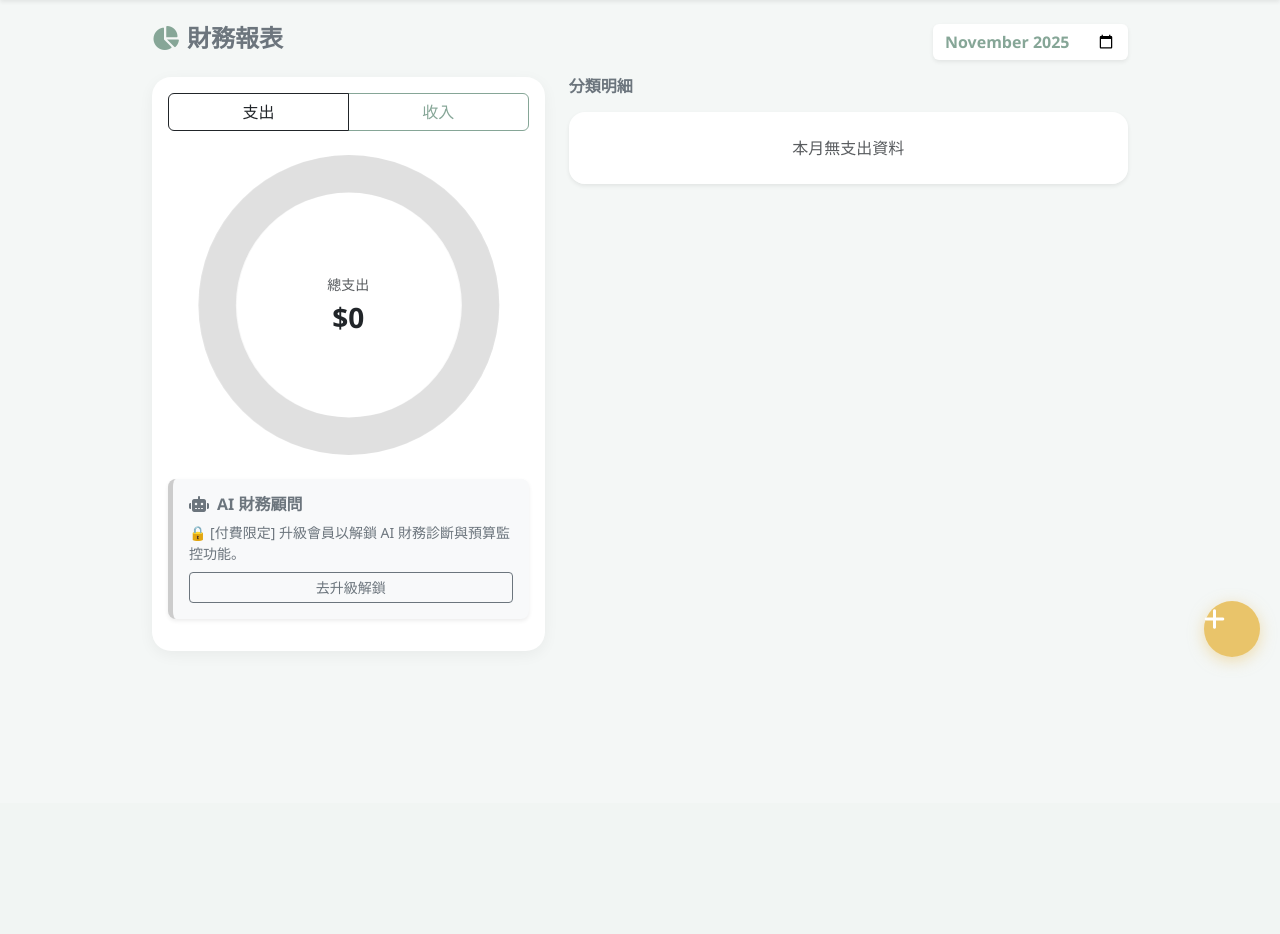
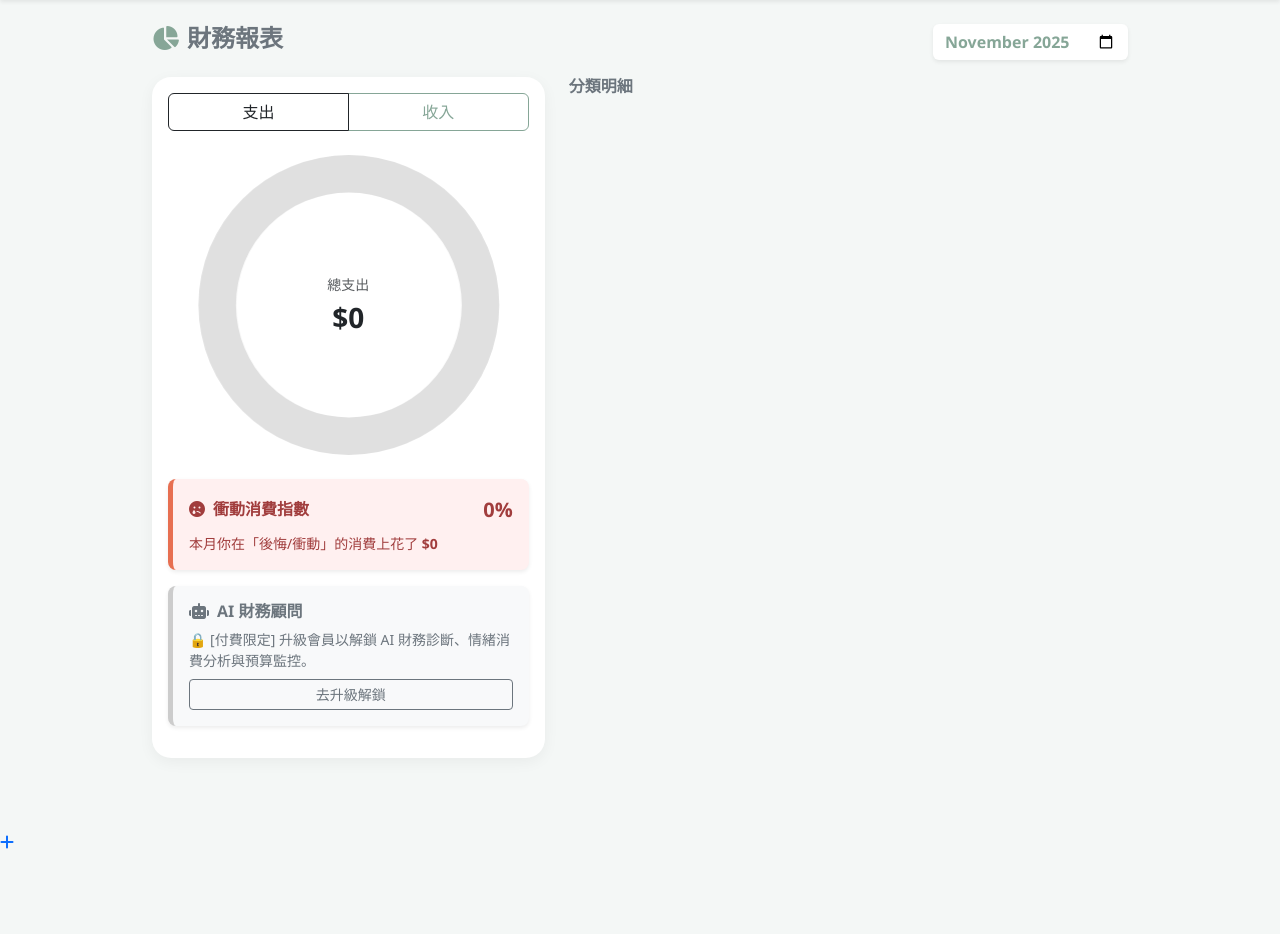
Before and after one commit to Waynejman/finance-app, a Flask app: page /analysis in a window 1280 px wide. Shown: the part 58-992 px from the top of the page. Before the commit the page ends 724 px from the top, so only its background shows below. Run offline with Flask 3, Linux system fonts and the light colour scheme; the visitor is signed in with stand-in values (Sample User, id 1); data that the repository does not hold is empty.

Commit message:
Final version with premium features

```diff
--- a/app.py
+++ b/app.py
@@ -2,6 +2,7 @@ import os
 import time
 import urllib.parse
 import hashlib
+import re
 from flask import Flask, render_template, request, redirect, url_for, flash, Response
 from flask_sqlalchemy import SQLAlchemy
 from flask_login import LoginManager, UserMixin, login_user, login_required, logout_user, current_user
@@ -13,7 +14,7 @@ import io
 app = Flask(__name__)
 app.config['SECRET_KEY'] = 'your_secret_key'
 
-# --- 資料庫連線 (Render 自動切換) ---
+# --- 資料庫連線 (Render / Local 自動切換) ---
 database_url = os.environ.get('DATABASE_URL')
 if database_url and database_url.startswith("postgres://"):
     database_url = database_url.replace("postgres://", "postgresql://")
@@ -76,6 +77,7 @@ class Transaction(db.Model):
     main_category = db.Column(db.String(50), nullable=False)
     item_name = db.Column(db.String(50), nullable=False)
     note = db.Column(db.String(200))
+    mood = db.Column(db.String(20), default="neutral") # happy, neutral, regret
     user_id = db.Column(db.Integer, db.ForeignKey('user.id'), nullable=False)
 
 class Subscription(db.Model):
@@ -108,7 +110,14 @@ class Feedback(db.Model):
     message = db.Column(db.String(500), nullable=False)
     date_sent = db.Column(db.DateTime, default=datetime.utcnow)
 
-# --- 綠界加密函式 ---
+# --- 輔助函式 ---
+def is_password_strong(password):
+    if len(password) < 8: return False
+    if not re.search(r"[a-z]", password): return False
+    if not re.search(r"[A-Z]", password): return False
+    if not re.search(r"[0-9]", password): return False
+    return True
+
 def get_mac_value(params):
     sorted_params = sorted(params.items())
     query_string = '&'.join([f'{k}={v}' for k, v in sorted_params])
@@ -138,11 +147,8 @@ def init_achievements():
 
 # 初始化資料庫
 with app.app_context():
-    # ★★★★★ 嚴重錯誤修復開關 ★★★★★
-    # 如果 Render 出現資料庫錯誤，請「取消下面這行的註解」(拿掉 #) 並上傳。
-    # 網頁正常開啟後，請務必「把 # 加回去」並再次上傳，否則資料會一直被清空！
-
-    #db.drop_all()
+    # ★★★ 正式上線：請務必將下面這行註解掉 (加上 #)，防止資料被清空 ★★★
+    # db.drop_all()
 
     db.create_all()
     init_achievements()
@@ -170,34 +176,16 @@ def create_ecpay_order():
     order_id = f"FinanceApp{int(time.time())}"
     order_time = datetime.now().strftime("%Y/%m/%d %H:%M:%S")
     amount = 100
-
-    # 建立訂單
     new_order = Order(trade_no=order_id, amount=amount, user_id=current_user.id, status="Pending")
-    db.session.add(new_order)
-    db.session.commit()
-
+    db.session.add(new_order); db.session.commit()
     params = {
-        'MerchantID': ECPAY_MERCHANT_ID,
-        'MerchantTradeNo': order_id,
-        'MerchantTradeDate': order_time,
-        'PaymentType': 'aio',
-        'TotalAmount': str(amount),
-        'TradeDesc': 'Upgrade to Premium',
-        'ItemName': '記帳管家-付費會員',
-        'ReturnURL': 'https://www.example.com',
-        'ClientBackURL': url_for('ecpay_return', order_id=order_id, _external=True),
-        'ChoosePayment': 'ALL',
-        'EncryptType': '1',
+        'MerchantID': ECPAY_MERCHANT_ID, 'MerchantTradeNo': order_id, 'MerchantTradeDate': order_time,
+        'PaymentType': 'aio', 'TotalAmount': str(amount), 'TradeDesc': 'Upgrade to Premium',
+        'ItemName': '記帳管家-付費會員', 'ReturnURL': 'https://www.example.com',
+        'ClientBackURL': url_for('ecpay_return', order_id=order_id, _external=True), 'ChoosePayment': 'ALL', 'EncryptType': '1',
     }
-
     params['CheckMacValue'] = get_mac_value(params)
-
-    form_html = f'''
-    <form id="ecpay_form" action="{ECPAY_ACTION_URL}" method="POST">
-        {''.join([f'<input type="hidden" name="{k}" value="{v}">' for k, v in params.items()])}
-    </form>
-    <script>document.getElementById("ecpay_form").submit();</script>
-    '''
+    form_html = f'''<form id="ecpay_form" action="{ECPAY_ACTION_URL}" method="POST">{''.join([f'<input type="hidden" name="{k}" value="{v}">' for k, v in params.items()])}</form><script>document.getElementById("ecpay_form").submit();</script>'''
     return form_html
 
 @app.route('/ecpay_return')
@@ -205,45 +193,36 @@ def create_ecpay_order():
 def ecpay_return():
     order_id = request.args.get('order_id')
     order = Order.query.filter_by(trade_no=order_id).first()
-
     if order and order.user_id == current_user.id:
         order.status = "Paid"
         current_user.is_premium = True
         db.session.commit()
-        flash('🎉 付款成功！感謝您的支持，所有功能已解鎖。')
-    else:
-        flash('⚠️ 訂單驗證失敗。')
-
+        flash('🎉 付款成功！感謝您的支持。')
+    else: flash('⚠️ 訂單驗證失敗。')
     return redirect(url_for('settings'))
 
 @app.route('/cancel_premium')
 @login_required
 def cancel_premium():
-    if current_user.is_premium:
-        current_user.is_premium = False
-        db.session.commit()
-        flash('⚠️ 您已取消付費會員資格，功能將恢復為免費版限制。')
+    if current_user.is_premium: current_user.is_premium = False; db.session.commit(); flash('⚠️ 已取消付費會員資格。')
     return redirect(url_for('settings'))
 
 @app.route('/restore_purchase')
 @login_required
 def restore_purchase():
     paid_order = Order.query.filter_by(user_id=current_user.id, status="Paid").first()
-    if paid_order:
-        current_user.is_premium = True
-        db.session.commit()
-        flash('♻️ 恢復成功！系統查詢到您有歷史付款紀錄，權益已恢復。')
-    else:
-        flash('❌ 恢復失敗。系統未找到您的付款紀錄。')
+    if paid_order: current_user.is_premium = True; db.session.commit(); flash('♻️ 恢復成功！')
+    else: flash('❌ 查無付款紀錄。')
     return redirect(url_for('settings'))
-
-# --- 其他路由 ---
 
 @app.route('/register', methods=['GET', 'POST'])
 def register():
     if request.method == 'POST':
         username = request.form['username']
         password = request.form['password']
+        if not is_password_strong(password):
+            flash('密碼強度不足！需包含至少8碼、大小寫英文及數字。')
+            return redirect(url_for('register'))
         if User.query.filter_by(username=username).first():
             flash('帳號已存在！')
             return redirect(url_for('register'))
@@ -279,11 +258,11 @@ def index():
         main_cat = request.form['main_category']
         item = request.form['item_name']
         note = request.form['note']
+        mood = request.form.get('mood', 'neutral')
         date_str = request.form.get('date')
         t_date = datetime.strptime(date_str, '%Y-%m-%d') if date_str else datetime.now()
-        new_trans = Transaction(amount=amount, type=t_type, main_category=main_cat, item_name=item, note=note, date=t_date, owner=current_user)
-        db.session.add(new_trans)
-        db.session.commit()
+        new_trans = Transaction(amount=amount, type=t_type, main_category=main_cat, item_name=item, note=note, mood=mood, date=t_date, owner=current_user)
+        db.session.add(new_trans); db.session.commit()
         check_achievements(current_user, transaction=new_trans)
         return redirect(url_for('index'))
 
@@ -295,11 +274,8 @@ def index():
     all_income = db.session.query(func.sum(Transaction.amount)).filter_by(user_id=current_user.id, type='income').scalar() or 0
     all_expense = db.session.query(func.sum(Transaction.amount)).filter_by(user_id=current_user.id, type='expense').scalar() or 0
     net_worth = all_income - all_expense
-
-    # 除以零防呆
     fire_progress = 0
-    if current_user.fire_target > 0:
-        fire_progress = min(100, int((net_worth / current_user.fire_target) * 100))
+    if current_user.fire_target > 0: fire_progress = min(100, int((net_worth / current_user.fire_target) * 100))
 
     return render_template('index.html', transactions=transactions, user=current_user, current_month=current_month, net_worth=net_worth, fire_progress=fire_progress)
 
@@ -330,10 +306,14 @@ def analysis():
     user_budgets = Budget.query.filter_by(user_id=current_user.id).all()
     budget_analysis = []
 
+    # 情緒消費
+    regret_amount = sum(t.amount for t in expenses if t.mood == 'regret')
+    regret_percent = 0
+    if total_exp > 0: regret_percent = int((regret_amount / total_exp) * 100)
+
     if current_user.is_premium:
         for b in user_budgets:
             spent = exp_grouped.get(b.category, {'total': 0})['total']
-            # 除以零防呆
             if b.amount > 0: percent = min(100, int((spent / b.amount) * 100))
             else: percent = 100 if spent > 0 else 0
             status = "danger" if percent >= 100 else ("warning" if percent >= 80 else "success")
@@ -342,15 +322,15 @@ def analysis():
     ai_advice = ""
     if current_user.is_premium:
         top_cat = max(exp_grouped, key=lambda k: exp_grouped[k]['total']) if exp_grouped else None
-        if total_inc > 0:
+        if regret_percent > 20: ai_advice = f"⚠️ 警報！本月有 {regret_percent}% 的支出是「後悔消費」，建議在下次付款前多想 3 秒鐘。"
+        elif total_inc > 0:
             rate = (total_inc - total_exp) / total_inc
-            if rate < 0: ai_advice = f"本月已透支！最大支出為「{top_cat}」，請注意。"
+            if rate < 0: ai_advice = f"本月已透支！最大支出為「{top_cat}」。"
             elif rate < 0.2: ai_advice = "儲蓄率偏低，建議設定預算來控制花費。"
-            else: ai_advice = "儲蓄率健康！可以考慮將結餘進行投資。"
-        elif total_exp > 0: ai_advice = "本月尚無收入，但已有支出，請注意現金流。"
+            else: ai_advice = "儲蓄率健康！繼續保持快樂理財。"
+        elif total_exp > 0: ai_advice = "本月尚無收入，但已有支出。"
         else: ai_advice = "目前沒有資料。"
-    else:
-        ai_advice = "🔒 [付費限定] 升級會員以解鎖 AI 財務診斷與預算監控功能。"
+    else: ai_advice = "🔒 [付費限定] 升級會員以解鎖 AI 財務診斷、情緒消費分析與預算監控。"
 
     return render_template('analysis.html',
                            exp_grouped=exp_grouped, inc_grouped=inc_grouped,
@@ -358,19 +338,15 @@ def analysis():
                            inc_labels=list(inc_grouped.keys()), inc_values=[d['total'] for d in inc_grouped.values()],
                            total_expense=total_exp, total_income=total_inc,
                            current_month=current_month, user=current_user, ai_advice=ai_advice,
-                           budget_analysis=budget_analysis)
+                           budget_analysis=budget_analysis, regret_amount=regret_amount, regret_percent=regret_percent)
 
 @app.route('/add_subscription', methods=['POST'])
 @login_required
 def add_subscription():
-    if not current_user.is_premium:
-        flash('🔒 訂閱管理為付費功能，請先升級。')
-        return redirect(url_for('settings'))
-    name = request.form['name']
-    amount = int(request.form['amount'])
+    if not current_user.is_premium: flash('🔒 請先升級。'); return redirect(url_for('settings'))
+    name = request.form['name']; amount = int(request.form['amount'])
     sub = Subscription(name=name, amount=amount, owner=current_user)
-    db.session.add(sub); db.session.commit()
-    check_achievements(current_user, subscription=sub)
+    db.session.add(sub); db.session.commit(); check_achievements(current_user, subscription=sub)
     return redirect(url_for('settings'))
 
 @app.route('/delete_subscription/<int:id>')
@@ -383,9 +359,7 @@ def delete_subscription(id):
 @app.route('/update_budget', methods=['POST'])
 @login_required
 def update_budget():
-    if not current_user.is_premium:
-        flash('🔒 預算設定為付費功能，請先升級。')
-        return redirect(url_for('settings'))
+    if not current_user.is_premium: flash('🔒 請先升級。'); return redirect(url_for('settings'))
     categories = ["餐飲", "交通", "娛樂", "購物", "房租", "其他"]
     for cat in categories:
         amount_str = request.form.get(f'budget_{cat}')
@@ -396,57 +370,47 @@ def update_budget():
                 if existing: existing.amount = amount
                 else: db.session.add(Budget(category=cat, amount=amount, owner=current_user))
             except ValueError: pass
-    db.session.commit()
-    check_achievements(current_user, budget=True)
-    flash('預算設定已更新！')
+    db.session.commit(); check_achievements(current_user, budget=True); flash('預算設定已更新！')
     return redirect(url_for('settings'))
 
 @app.route('/update_profile', methods=['POST'])
 @login_required
 def update_profile():
-    current_user.display_name = request.form['display_name']
-    current_user.bio = request.form['bio']
+    current_user.display_name = request.form['display_name']; current_user.bio = request.form['bio']
     try: current_user.fire_target = int(request.form['fire_target'])
     except ValueError: pass
-    db.session.commit()
-    flash('設定已更新！')
+    db.session.commit(); flash('設定已更新！')
     return redirect(url_for('settings'))
 
 @app.route('/change_password', methods=['POST'])
 @login_required
 def change_password():
-    old_pw = request.form['old_password']
-    new_pw = request.form['new_password']
-    if not current_user.check_password(old_pw):
-        flash('舊密碼錯誤！')
-    else:
-        current_user.set_password(new_pw)
-        db.session.commit()
-        flash('密碼修改成功！')
+    old_pw = request.form['old_password']; new_pw = request.form['new_password']
+    if not is_password_strong(new_pw): flash('新密碼強度不足 (需8碼+大小寫英文+數字)'); return redirect(url_for('settings'))
+    if not current_user.check_password(old_pw): flash('舊密碼錯誤！')
+    else: current_user.set_password(new_pw); db.session.commit(); flash('密碼修改成功！')
     return redirect(url_for('settings'))
 
 @app.route('/submit_feedback', methods=['POST'])
 @login_required
 def submit_feedback():
     message = request.form['message']
-    if message:
-        fb = Feedback(user_id=current_user.id, message=message)
-        db.session.add(fb); db.session.commit()
-        flash('感謝您的回饋！')
+    if message: fb = Feedback(user_id=current_user.id, message=message); db.session.add(fb); db.session.commit(); flash('感謝您的回饋！')
     return redirect(url_for('settings'))
 
 @app.route('/export_csv')
 @login_required
 def export_csv():
-    if not current_user.is_premium:
-        flash('🔒 匯出報表為付費功能，請先升級。')
-        return redirect(url_for('settings'))
+    if not current_user.is_premium: flash('🔒 請先升級。'); return redirect(url_for('settings'))
     all_trans = Transaction.query.filter_by(user_id=current_user.id).order_by(Transaction.date.desc()).all()
     output = io.StringIO(); output.write(u'\ufeff'); writer = csv.writer(output)
-    writer.writerow(['日期', '收支類型', '主分類', '細項', '金額', '備註'])
+    writer.writerow(['日期', '收支類型', '主分類', '細項', '金額', '消費情緒', '備註'])
     for t in all_trans:
         t_type_zh = "支出" if t.type == "expense" else "收入"
-        writer.writerow([t.date.strftime('%Y-%m-%d'), t_type_zh, t.main_category, t.item_name, t.amount, t.note])
+        mood_zh = "😐 需要"
+        if t.mood == 'happy': mood_zh = "😊 值得"
+        elif t.mood == 'regret': mood_zh = "😫 後悔"
+        writer.writerow([t.date.strftime('%Y-%m-%d'), t_type_zh, t.main_category, t.item_name, t.amount, mood_zh, t.note])
     return Response(output.getvalue(), mimetype="text/csv", headers={"Content-disposition": "attachment; filename=finance_report.csv"})
 
 @app.route('/settings')
--- a/templates/analysis.html
+++ b/templates/analysis.html
@@ -18,10 +18,9 @@
         .mobile-nav-item { text-decoration: none; color: #999; text-align: center; font-size: 0.75rem; display: flex; flex-direction: column; width: 25%; }
         .mobile-nav-item i { font-size: 1.4rem; margin-bottom: 2px; }
         .mobile-nav-item.active { color: var(--primary); font-weight: bold; }
-        .fab-btn { position: fixed; bottom: 85px; right: 20px; width: 56px; height: 56px; border-radius: 50%; background-color: var(--accent); color: white; border: none; box-shadow: 0 4px 15px rgba(233, 196, 106, 0.5); font-size: 1.5rem; z-index: 999; align-items: center; justify-content: center; text-decoration: none; }
-
         .ai-card { background-color: #E8F1EE; border-left: 5px solid var(--primary); color: #4A6359; }
         .ai-card-locked { background-color: #f8f9fa; border-left: 5px solid #ccc; color: #6c757d; }
+        .regret-card { background-color: #fff0f0; border-left: 5px solid #E76F51; color: #a13d3d; }
         .progress-budget { height: 8px; border-radius: 4px; background-color: #e9ecef; }
         .nav-link { color: rgba(255,255,255,0.8) !important; } .nav-link.active { color: #fff !important; font-weight: 700; border-bottom: 2px solid #fff; }
         .btn-check:checked + .btn-outline-custom { background-color: var(--primary); color: white; border-color: var(--primary); }
@@ -44,9 +43,7 @@
     <div class="container desktop-container mb-5">
         <div class="d-flex justify-content-between align-items-center mb-3 pt-3 pt-lg-0">
             <h4 class="text-secondary fw-bold"><i class="fas fa-chart-pie me-2" style="color: var(--primary);"></i>財務報表</h4>
-            <form action="/analysis" method="GET">
-                <input type="month" name="month" class="form-control shadow-sm border-0 fw-bold" value="{{ current_month }}" onchange="this.form.submit()" style="color: var(--primary);">
-            </form>
+            <form action="/analysis" method="GET"><input type="month" name="month" class="form-control shadow-sm border-0 fw-bold" value="{{ current_month }}" onchange="this.form.submit()" style="color: var(--primary);"></form>
         </div>
 
         <div class="row">
@@ -65,12 +62,15 @@
                             </div>
                         </div>
 
-                        <div class="mt-4 p-3 rounded-3 text-start shadow-sm mb-3 {{ 'ai-card' if user.is_premium else 'ai-card-locked' }}">
+                        <div class="mt-4 p-3 rounded-3 text-start regret-card shadow-sm mb-3">
+                            <div class="d-flex justify-content-between align-items-center"><h6 class="fw-bold mb-0"><i class="fas fa-sad-tear me-2"></i>衝動消費指數</h6><span class="fw-bold fs-5">{{ regret_percent }}%</span></div>
+                            <p class="small mb-0 mt-2">本月你在「後悔/衝動」的消費上花了 <strong>${{ regret_amount }}</strong></p>
+                        </div>
+
+                        <div class="p-3 rounded-3 text-start shadow-sm mb-3 {{ 'ai-card' if user.is_premium else 'ai-card-locked' }}">
                             <h6 class="fw-bold"><i class="fas fa-robot me-2"></i>AI 財務顧問</h6>
                             <p class="small mb-0">{{ ai_advice }}</p>
-                            {% if not user.is_premium %}
-                                <a href="/settings" class="btn btn-sm btn-outline-secondary mt-2 w-100">去升級解鎖</a>
-                            {% endif %}
+                            {% if not user.is_premium %}<a href="/settings" class="btn btn-sm btn-outline-secondary mt-2 w-100">去升級解鎖</a>{% endif %}
                         </div>
 
                         {% if budget_analysis %}
@@ -78,12 +78,8 @@
                             <h6 class="fw-bold text-secondary mb-3 small">預算執行 (付費功能)</h6>
                             {% for b in budget_analysis %}
                             <div class="mb-3">
-                                <div class="d-flex justify-content-between small mb-1">
-                                    <span class="fw-bold">{{ b.category }}</span><span class="text-muted">${{ b.spent }} / ${{ b.limit }}</span>
-                                </div>
-                                <div class="progress progress-budget">
-                                    <div class="progress-bar bg-{{ b.status }}" role="progressbar" style="width: {{ b.percent }}%"></div>
-                                </div>
+                                <div class="d-flex justify-content-between small mb-1"><span class="fw-bold">{{ b.category }}</span><span class="text-muted">${{ b.spent }} / ${{ b.limit }}</span></div>
+                                <div class="progress progress-budget"><div class="progress-bar bg-{{ b.status }}" role="progressbar" style="width: {{ b.percent }}%"></div></div>
                             </div>
                             {% endfor %}
                         </div>
@@ -95,16 +91,14 @@
             <div class="col-lg-7">
                 <h6 class="mb-3 text-secondary fw-bold">分類明細</h6>
                 <div class="accordion shadow-sm rounded-4 overflow-hidden border-0" id="accordionExpense">
-                    {% if exp_grouped|length == 0 %} <div class="p-4 text-center bg-white text-muted">本月無支出資料</div> {% endif %}
                     {% for cat, data in exp_grouped.items() %}
                     <div class="accordion-item border-0 border-bottom">
                         <h2 class="accordion-header"><button class="accordion-button collapsed py-3" type="button" data-bs-toggle="collapse" data-bs-target="#ce{{ loop.index }}"><div class="d-flex justify-content-between w-100 me-3"><span class="fw-bold"><i class="fas fa-circle me-2 small" style="color: var(--expense);"></i> {{ cat }}</span><span class="fw-bold">${{ data.total }}</span></div></button></h2>
-                        <div id="ce{{ loop.index }}" class="accordion-collapse collapse" data-bs-parent="#accordionExpense"><div class="accordion-body bg-light p-0"><ul class="list-group list-group-flush">{% for item in data.details %}<li class="list-group-item bg-light border-0 d-flex justify-content-between px-4 py-2"><span>{{ item.item_name }}</span><span class="text-danger">-${{ item.amount }}</span></li>{% endfor %}</ul></div></div>
+                        <div id="ce{{ loop.index }}" class="accordion-collapse collapse" data-bs-parent="#accordionExpense"><div class="accordion-body bg-light p-0"><ul class="list-group list-group-flush">{% for item in data.details %}<li class="list-group-item bg-light border-0 d-flex justify-content-between px-4 py-2"><div><span>{{ item.item_name }}</span> {% if item.mood == 'regret' %}<span class="badge bg-dark rounded-pill ms-1" style="font-size:0.6em;">衝動</span>{% endif %}</div><span class="text-danger">-${{ item.amount }}</span></li>{% endfor %}</ul></div></div>
                     </div>
                     {% endfor %}
                 </div>
                 <div class="accordion shadow-sm rounded-4 overflow-hidden d-none border-0" id="accordionIncome">
-                    {% if inc_grouped|length == 0 %} <div class="p-4 text-center bg-white text-muted">本月無收入資料</div> {% endif %}
                     {% for cat, data in inc_grouped.items() %}
                     <div class="accordion-item border-0 border-bottom">
                         <h2 class="accordion-header"><button class="accordion-button collapsed py-3" type="button" data-bs-toggle="collapse" data-bs-target="#ci{{ loop.index }}"><div class="d-flex justify-content-between w-100 me-3"><span class="fw-bold"><i class="fas fa-circle me-2 small" style="color: var(--income);"></i> {{ cat }}</span><span class="fw-bold">${{ data.total }}</span></div></button></h2>
```
Also changed, not shown: templates/index.html (+18 -24 lines), templates/settings.html (+8 -62 lines).
